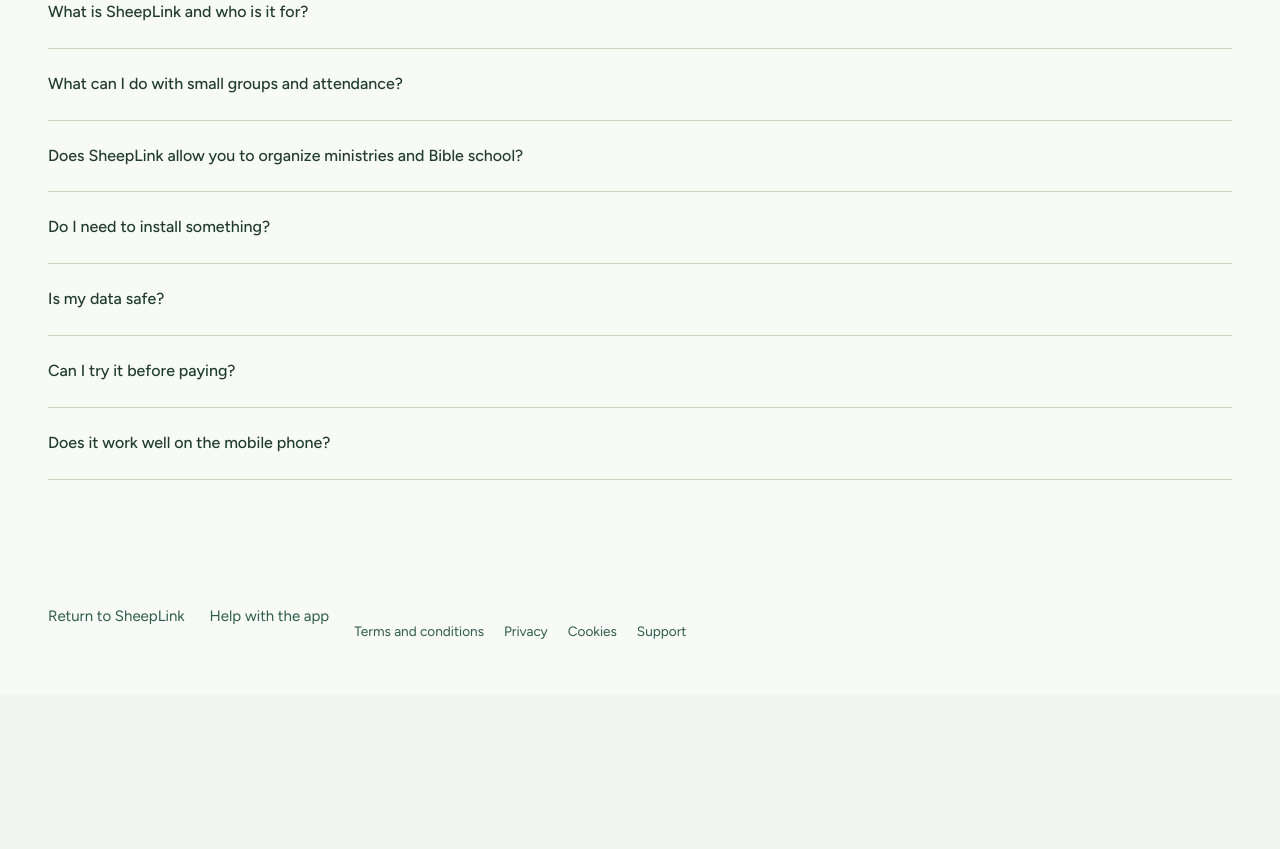
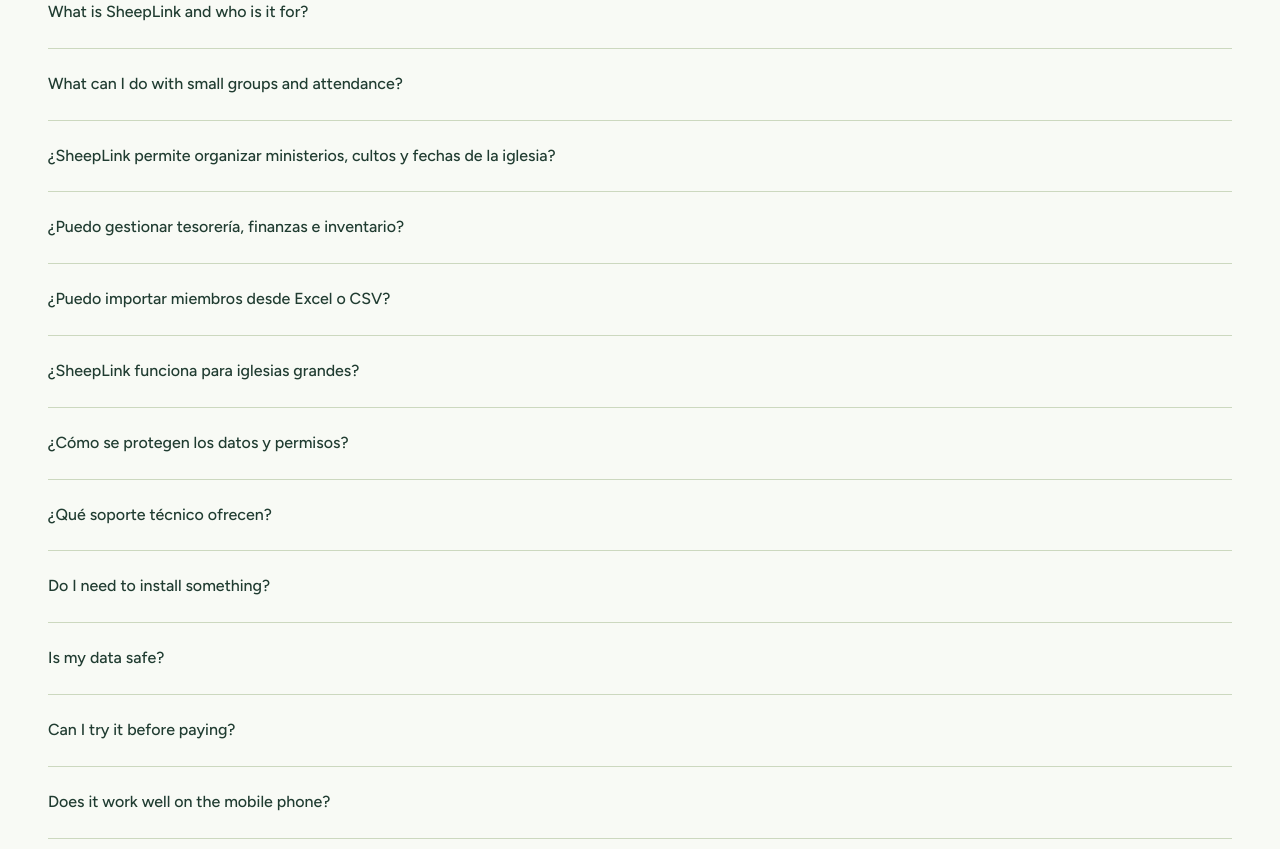
Before and after one commit to lucast1574/sheeplink-landing, a React (Vite) app: page /en/software-para-iglesias in a window 1280 px wide. Shown: the part 4380-5229 px from the top of the page. Before the commit the page ends 5073 px from the top, so only its background shows below. Built offline with nearby package versions, Linux system fonts and the light colour scheme.

Commit message:
ceo update

```diff
--- a/src/features/landing/components/MobileAppSection.tsx
+++ b/src/features/landing/components/MobileAppSection.tsx
@@ -145,7 +145,7 @@ export function MobileAppSection() {
               target="_blank"
               rel="noreferrer"
               aria-label={translate(
-                "SheepLink para Android: pruebas cerradas, aún sin descarga pública",
+                "SheepLink para Android: APK disponible por envío, Google Play próximamente",
               )}
             >
               <StoreIcon />
@@ -161,7 +161,7 @@ export function MobileAppSection() {
               "Para entrar necesitas una cuenta activa de tu iglesia.",
             )}
             <br />
-            {translate("iOS disponible · Android en pruebas cerradas.")}
+            {translate("iOS disponible · Android: APK por envío · Google Play próximamente.")}
           </p>
           <div
             className="pocket-selector"
--- a/src/features/landing/landing.content.ts
+++ b/src/features/landing/landing.content.ts
@@ -93,7 +93,7 @@ export const FAQ = [
   {
     q: translate("¿Qué es SheepLink y para quién es?"),
     a: translate(
-      "SheepLink es un software de gestión para iglesias en español, inglés y portugués. Reúne integrantes, células, asistencia, ministerios, escuela bíblica, actividades y devocionales en una plataforma web.",
+      "SheepLink es un software de gestión para iglesias en español, inglés y portugués. Reúne integrantes, células, asistencia, ministerios, escuela bíblica, actividades, devocionales, tesorería e inventario en una plataforma web.",
     ),
   },
   {
@@ -103,15 +103,45 @@ export const FAQ = [
     ),
   },
   {
-    q: translate("¿SheepLink permite organizar ministerios y escuela bíblica?"),
+    q: translate("¿SheepLink permite organizar ministerios, cultos y fechas de la iglesia?"),
     a: translate(
-      "Sí. La plataforma web permite organizar ministerios y turnos de servicio, gestionar cursos y materiales de escuela bíblica, y preparar actividades con inscripciones y presupuesto. También reúne devocionales para la iglesia y sus células.",
+      "Sí. Organiza ministerios y turnos de servicio, planifica cultos y fechas importantes en el calendario de la iglesia, y coordina actividades, cursos y sus inscripciones.",
+    ),
+  },
+  {
+    q: translate("¿Puedo gestionar tesorería, finanzas e inventario?"),
+    a: translate(
+      "Sí. Registra aportes, diezmos, gastos y recaudaciones, consulta movimientos y reportes, y lleva el control de los bienes, préstamos e inventario de la iglesia.",
+    ),
+  },
+  {
+    q: translate("¿Puedo importar miembros desde Excel o CSV?"),
+    a: translate(
+      "Sí. Puedes importar integrantes en grupo desde archivos Excel o CSV para agilizar la puesta en marcha.",
+    ),
+  },
+  {
+    q: translate("¿SheepLink funciona para iglesias grandes?"),
+    a: translate(
+      "SheepLink está diseñado para organizar iglesias de distintos tamaños. Los límites de integrantes, células, ministerios y usuarios dependen del plan elegido.",
+    ),
+  },
+  {
+    q: translate("¿Cómo se protegen los datos y permisos?"),
+    a: translate(
+      "El acceso se organiza por roles. Cada usuario puede consultar y gestionar las funciones que corresponden a su responsabilidad en la iglesia.",
+    ),
+  },
+  {
+    q: translate("¿Qué soporte técnico ofrecen?"),
+    a: translate(
+      "El soporte técnico está disponible las 24 horas. Atendemos las solicitudes y buscamos darles solución en menos de 4 horas.",
     ),
   },
   {
     q: translate("¿Necesito instalar algo?"),
     a: translate(
-      "La plataforma web funciona desde el navegador en computadora o celular, sin instalar nada. La app para iPhone está disponible en App Store y Android está en pruebas cerradas. Para entrar a la app necesitas una cuenta activa de tu iglesia.",
+      "La plataforma web funciona desde el navegador en computadora o celular, sin instalar nada. La app para iPhone está disponible en App Store. En Android, puedes solicitar el APK por envío mientras preparamos su llegada a Google Play. Para entrar necesitas una cuenta activa de tu iglesia.",
     ),
   },
   {
```
